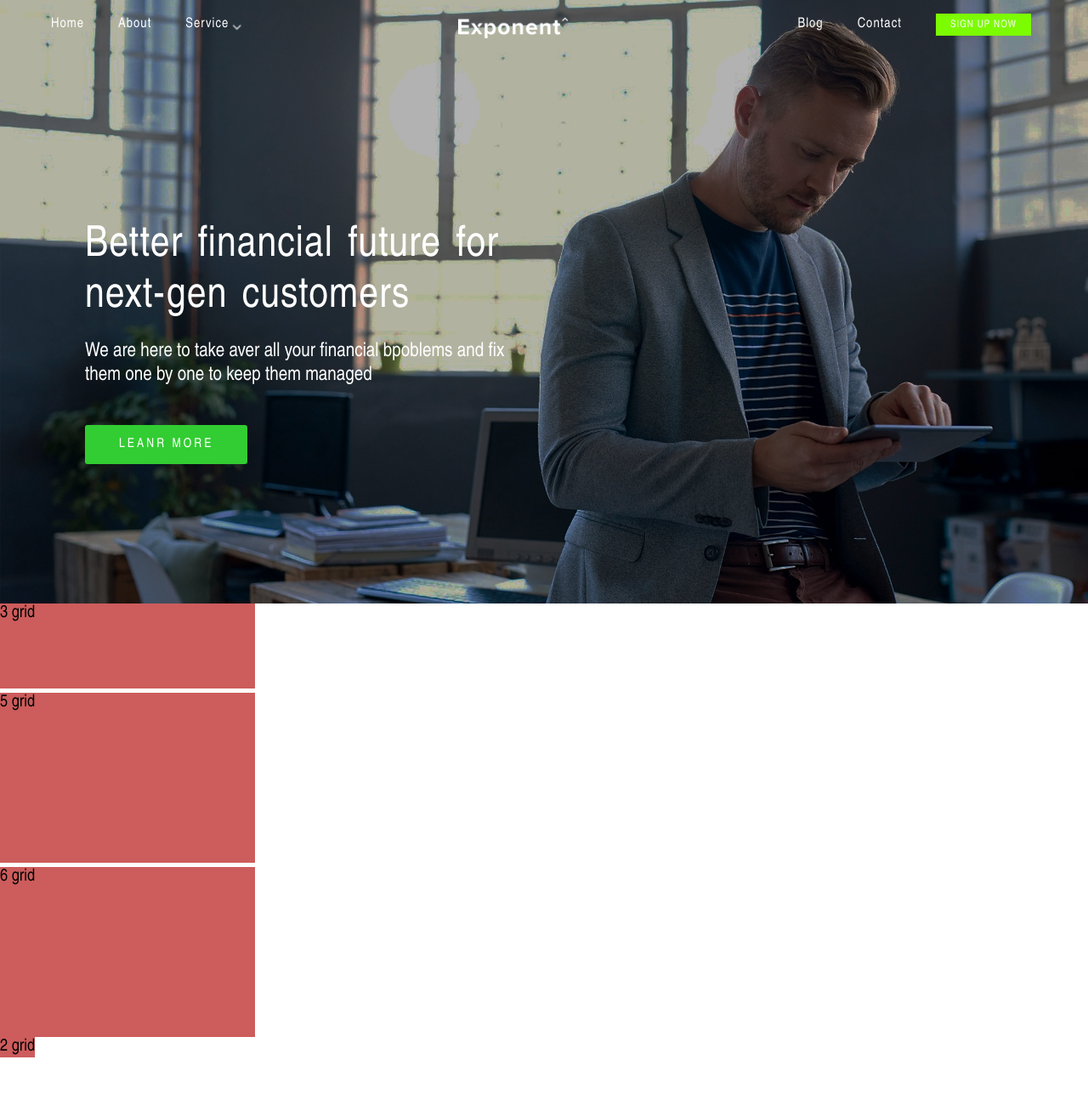
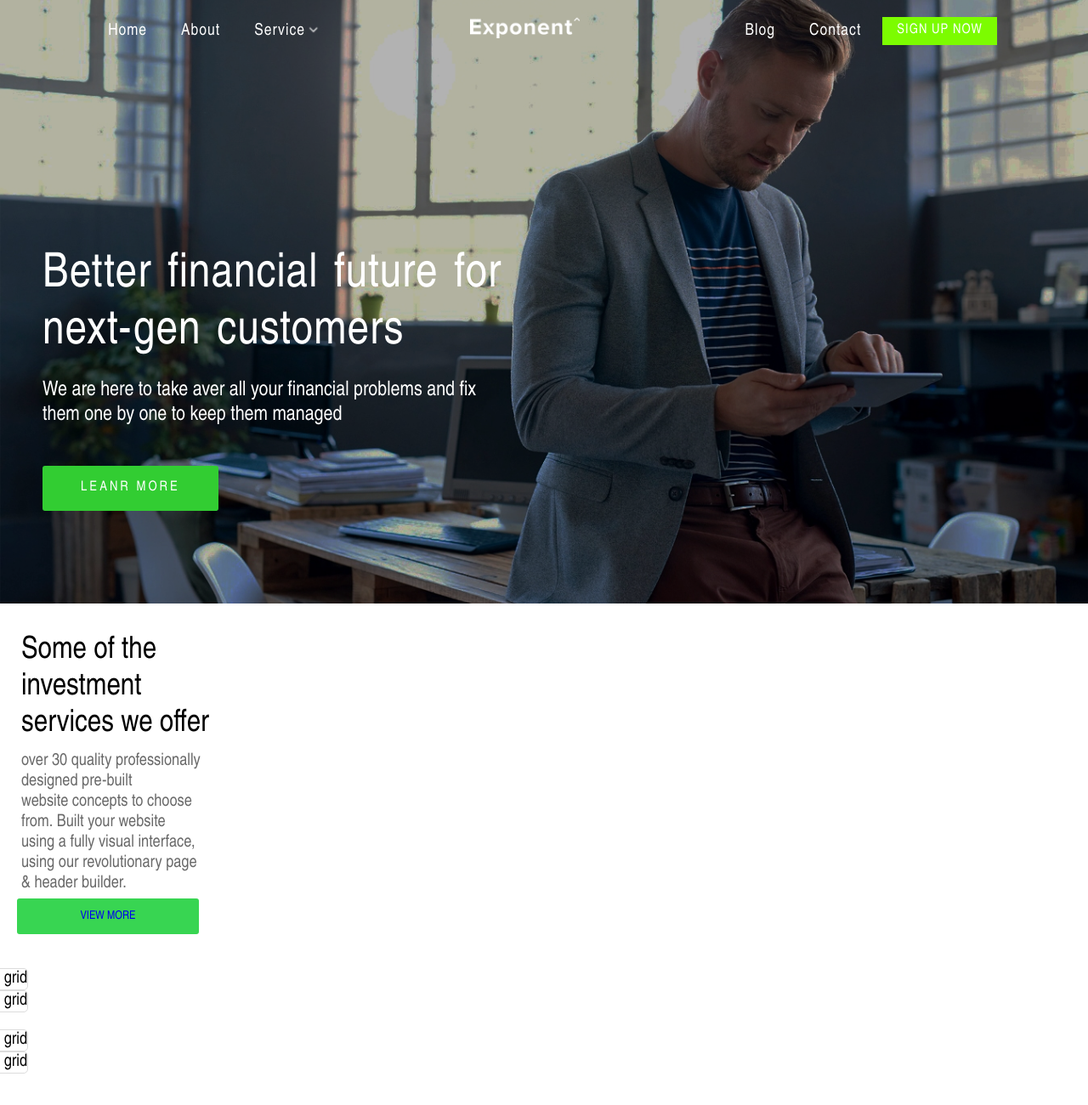
Before and after one commit to ashutosh000000/exponentwptheme, a plain HTML site: page submition.html in a window 1280 px wide. Shown: the top 1300 px of the page at 85% size. Drawn offline with Linux system fonts and the light colour scheme.

Commit message:
second commit

```diff
--- a/submition.html
+++ b/submition.html
@@ -12,45 +12,61 @@
     <div class= "grid-i grid-i1">
        <div class= "img-expo-d">
            <ul class="ul-head">
+          <div class="d1">
+
             <li class="li-home li1"><a href="#" class="home lk1">Home</a></li>
            <li class="li-about li1"><a href="#" class="about lk1">About</a></li>
            <li class="li-service li1"><a href="#" class="service lk1">Service<img src="imag/down.png" class="down-button"/></a></li>
+
+        </div>
+
+        <div class="d2">
+
             <li class= "li-img li1"><a href="#"  class="exponent lk1"><img src="imag/exponent-resized.png" class="img-exponent"/></a></li>
+
+        </div>
         <!-- <img src="imag/Home-Hero-resized.jpg" class="img-hero"/> -->
 
-        <li class="li1"><a href="#" class="blog lk1">Blog</a></li>
+    <div class="d3"> <li class="li1"><a href="#" class="blog lk1">Blog</a></li>
           <li class="li1"><a href="#" class="contact lk1">Contact</a></li>
-        <li class= "li-button li1"><a class= "signup1 lk1" href="#">SIGN UP NOW</a></li>
+         <li class= "li-button li1"><a class= "signup1 lk1" href="#">SIGN UP NOW</a></li> </div>
 
     </ul>
     <div class="para1">
-        <span class="h2-1">Better financial future for<br/>next-gen customers</span><br/>
-        <p class="p-inside">
-    We are here to take aver all your financial bpoblems and fix <br/>them one by one to keep them managed
-    </p><br/>
-    <a href="#" class="learn-more"> LEANR MORE</a>
+        <div>
+        <span class="h2-1">Better financial future for<br/>next-gen customers</span><br/></div>
+        <div><p class="p-inside">
+    We are here to take aver all your financial problems and fix <br/>them one by one to keep them managed
+    </p><br/></div>
+    <div><a href="#" class="learn-more"> LEANR MORE</a>
+    </div>
     </div>
 </div>
 
-<!-- <div class="para1">
-    <h2 class="h2-1">Better financial future for<br/>next-gen customers</h2>
-    <p class="p-inside">
-We are here to take aver all your financial bpoblems and fix<br/> them one by one to keep them managed
-</p>
-<a href="#" class="learn-more"> LEANR MORE</a>
-</div>  -->
 
 </div>
 </div>
 
 <div class= "grid-s2">
-    <div class= "grid-i grid-i2">2 grid</div>
+    <div class="flex-c" style="display: flex; flex-wrap:wrap; flex-direction: row;">
+    <div class= "grid-i grid-i2 grid-flex">
+
+        <div class="super-bold grid-i2">Some of the investment<br/>services we offer</div>
+        <div class="defination grid-i2"> <p> over 30 quality professionally designed pre-built<br/> website concepts to choose from. Built your website<br/> using a fully visual interface, using our revolutionary page<br/> &  header builder.</p></div>
+        <div class="view-more-b grid-i2" style=" height: 3vh; line-height:3vh ;width:20vh; text-align:center;"><a class="a-view-more" href="#">VIEW MORE</a></div>
+    </div>
 
     <!-- <div></div> -->
+    <!-- <div class= "squares1">
+
+    </div> -->
+    <div>
        <div class= "grid-i grid-i3">3 grid</div>
    <div class= "grid-i grid-i4">4 grid</div>
    <div class= "grid-i grid-i5">5 grid</div>
  <div class= "grid-i grid-i6">6 grid</div>
+</div>
+    </div>
 </div>
 
 </div>
--- a/substyle.css
+++ b/substyle.css
@@ -27,7 +27,7 @@ padding: 0px;
    .grid-s1
    {
        display: grid;
-       grid-template-columns: minmax(150px,300px);
+       grid-template-columns: minmax(100px,300px);
        grid-auto-rows: 300px 200px 200px;
         grid-gap: 5px;
         flex-wrap:wrap;
@@ -37,6 +37,10 @@ padding: 0px;
    {
        background-image:url('imag/Home-Hero-resized.jpg');
          background-repeat: on-repeat;
+         background-size: cover;
+         background-position: center;
+
+         max-width: 100%;
        position: relative;
     grid-column: 1/3;
     grid-row:1/4;
@@ -49,48 +53,58 @@ padding: 0px;
    }
   .ul-head
   {
+      display:flex;
+      align-items: center;
+      justify-content:space-around;
       font-family: "Arial narrow";
-      font-size: 16px;
+      font-size: 2.4vh;
       letter-spacing: 1px;
       color: #FFFFFF;
 
       list-style:none;
   }
+
+
+
 .lk1
 {
+    display: block;
     text-decoration: none;
     color: #FFFFFF;
+    padding: 20px;
 }
 
   .li1{
       float: left;
-      margin:20px 20px 0px 20px;
+      /* padding:20px 20px 0px 20px; */
   }
 
-  .li-home
+  /* .li-home
   {
-      margin-left: 30px;
-  }
+      padding-left: 30px;
+  } */
 
   .li-img
   {
-      margin-left: 250px;
-      margin-right: 250px;
+      background-color: rgba(0,0,0,0);
+      /* padding-left: 250px; */
+      /* padding-right: 250px; */
   }
 
   .ul-head
   {
-      margin-left: 30px;
-      margin-right: 30px;
+      padding-left: 30px;
+      padding-right: 30px;
   }
 
 
   .signup1
   {
+      margin: 15px 0px 0px 5px;
       padding: 7px 17px 7px 17px;
       Background-color: #7CFC00;
       font-family: "Arial narrow";
-      font-size: 12px;
+      font-size: 2vh;
       font-weight: thin;
 
   }
@@ -99,7 +113,7 @@ padding: 0px;
       padding: 7px 17px 7px 17px;
       Background-color: #000000;
       font-family: "Arial narrow";
-      font-size: 12px;
+      font-size: 2vh;
       font-weight: thin;
 
   }
@@ -107,7 +121,7 @@ padding: 0px;
 .down-button
 {
     position: absolute;
-    top: 26px;
+    top: 29px;
      /* margin-top:3px;
      margin-bottom: 3px; */
 }
@@ -115,14 +129,17 @@ padding: 0px;
 
 .para1
 {
+
     z-index:2;
     position: absolute;
     font-family: "Arial narrow";
     color: #FFFFFF;
-    margin: 220px 30px 50px 60px;
-    padding: 40px;
-    /* height: 400px; */
-
+    padding: 220px 0px 0px 50px;
+    display: flex;
+    flex-direction: column;
+    align-items: flex-start;
+    justify-content: space-around;
+    flex-wrap:wrap;
 }
 
 
@@ -131,12 +148,12 @@ padding: 0px;
 {
     position: absolute;
     text-decoration: none;
-    padding: 14px 40px 14px 40px;
+    padding: 17px 45px 17px 45px;
     background-color: #32CD32;
     color: #FFFFFF;
     border-radius: 3px;
-    font-size: 15px;
-    margin: 0px 0px 20px 0px;
+    font-size: 2vh;
+    /* margin: 0px 0px 20px 0px; */
     letter-spacing: 3px;
 }
 
@@ -152,13 +169,12 @@ padding: 0px;
     letter-spacing: 1px;
     word-spacing: 5px;
     font-family: "arial narrow";
-    font-size: 50px;
-    margin: 0px 0px 30px 0px;
+    font-size: 7vh;
 }
 
 .p-inside
 {
-    font-size: 23px;
+    font-size: 3vh;
     margin: 20px 0px 20px 0px;
 }
 
@@ -173,33 +189,132 @@ padding: 0px;
 
    .grid-s2
    {
-       position: relative;
+       /* position: relative; */
        display: grid;
-       grid-template-columns: minmax(150px,300px);
-       grid-auto-rows: 100px 200px 200px;
-        grid-gap: 5px;
+       grid-template-columns: repeat(4,300px);
+       grid-auto-rows: 300px 300px 300px 300px;
+        grid-row-gap: 20px;
+        grid-column-gap: 30px;
+        margin-top: 30px;
+        justify-content: right;
+     align-content: right;
     }
 
+
     .grid-i2{
-        position: absolute;
+        font-family: "arial narrow";
      grid-column-start:1;
      grid-column-end:3;
-     grid-row-start:4;
-     grid-row-end: 6;
+     grid-row-start:1;
+     grid-row-end: 3;
+     max-width : 300vh;
+     justify-content: start;
+     align-content: center;
     }
 
-    .grid-i3{
-        position: absolute;
-     grid-column:3/4;
-     grid-row:5/6;
+.grid-flex
+{
+    display:flex;
+    flex-direction: column;
+    align-items: start;
+    justify-content: center;
+    padding:0px 20px 20px 30px;
+    background-color: #FFFFFF;
+    flex-wrap: wrap;
+
+}
+
+    .super-bold
+    {
+        font-size: 4.5vh;
+        color: #000000;
+        padding: 5px;
+    }
+    .defination
+    {
+        color: #696969;
+        padding: 5px;
     }
 
+   .view-more-b{
+
+    color: #FFFFFF;
+    font-size: 1.7vh;
+    padding: 9px 27px 9px 27px;
+    background-color: rgba(56,213,82,1);
+    border-radius: 3px;
+  }
+  .view-more-b a
+  {
+    text-decoration: none;
+  }
+
+
+  .grid-i3, .grid-i5
+  {
+    /* position: absolute;
+    display:flex;
+    flex-direction: column;
+    flex-wrap:wrap; */
+
+    border-radius: 5px;
+    border: 0.1vh solid #DCDCDC;
+    background-color: #FFFFFF;
+    margin-top: 20px;
+}
+
+  .grid-i3:hover ,.grid-i5:hover
+  {
+
+    border: 0.1vh solid rgba(56,213,82,1);;
+    background-color: rgba(56,213,82,1);
+  }
+
+
+  .grid-i4, .grid-i6
+  {
+      /* position: absolute;
+    display:flex;
+    flex-direction: column;
+    flex-wrap:wrap; */
+
+    border-radius: 5px;
+    border: 0.1vh solid #DCDCDC;
+    background-color: #FFFFFF;
+    margin-bottom: 20px;
+}
+
+  .grid-i4:hover ,.grid-i6:hover
+  {
+
+    border: 0.1vh solid rgba(56,213,82,1);;
+    background-color: rgba(56,213,82,1);
+  }
+
+/* .square1
+{
+    position: absolute;
+    display:flex;
+
+    width: 200px;
+    grid-template-rows: 240px 240px ;
+     grid-gap: 10px;
+} */
+
+    /* .grid-i3{
+        position: absolute;
+     grid-column: span  2;
+     grid-row: span 2;
+    }
+
+    .grid-i4{
+        position: absolute;
+     grid-column:4/6;
+     grid-row:4/6;
+    } */
+
    /*
-   .grid-i4{
-       position: absolute;
-    grid-column:5/6;
-    grid-row:5/6;
-   }
+
    .grid-i5{
        position: absolute;
        grid-column:3/4;
```
Lines whose indentation alone changed are shown as unchanged.
